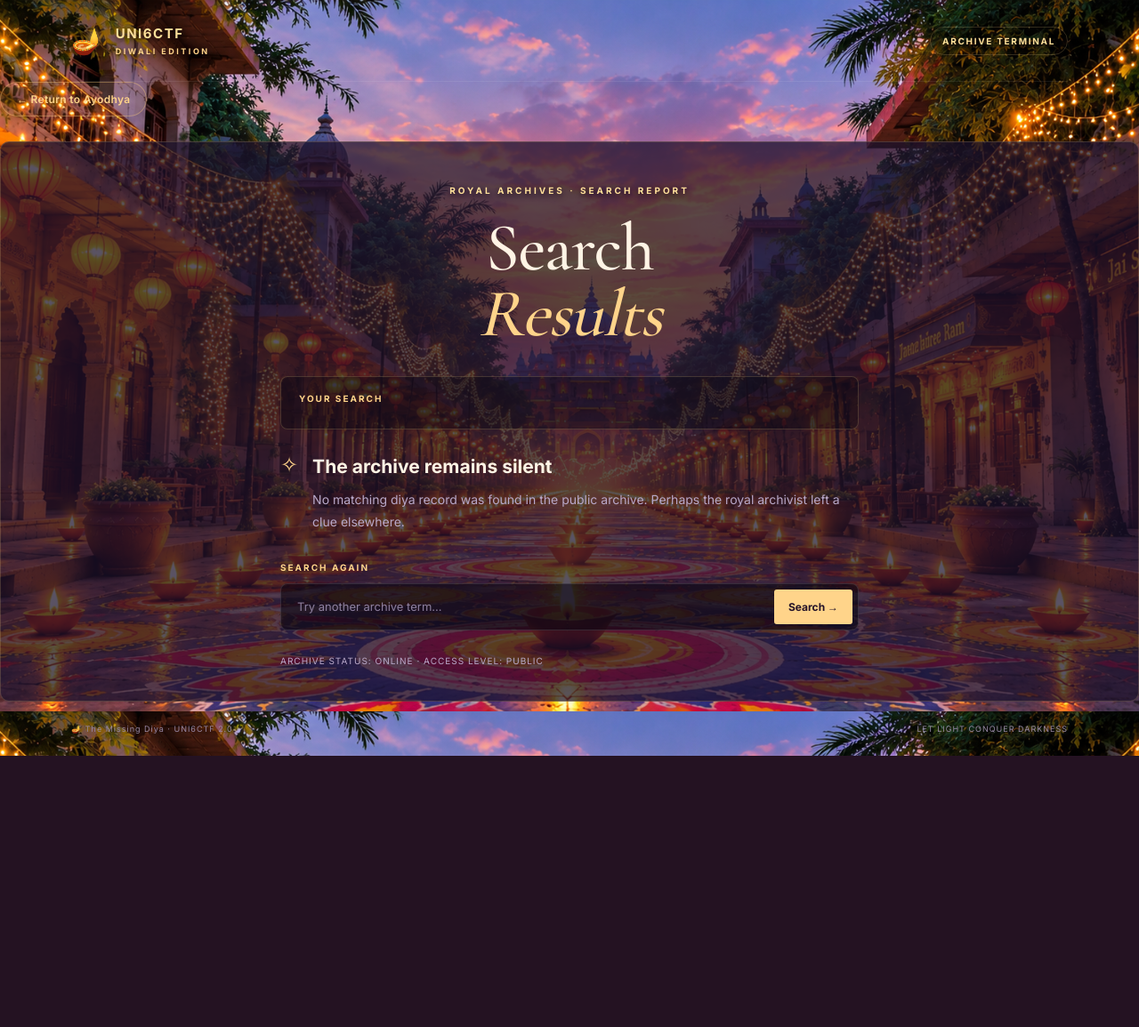
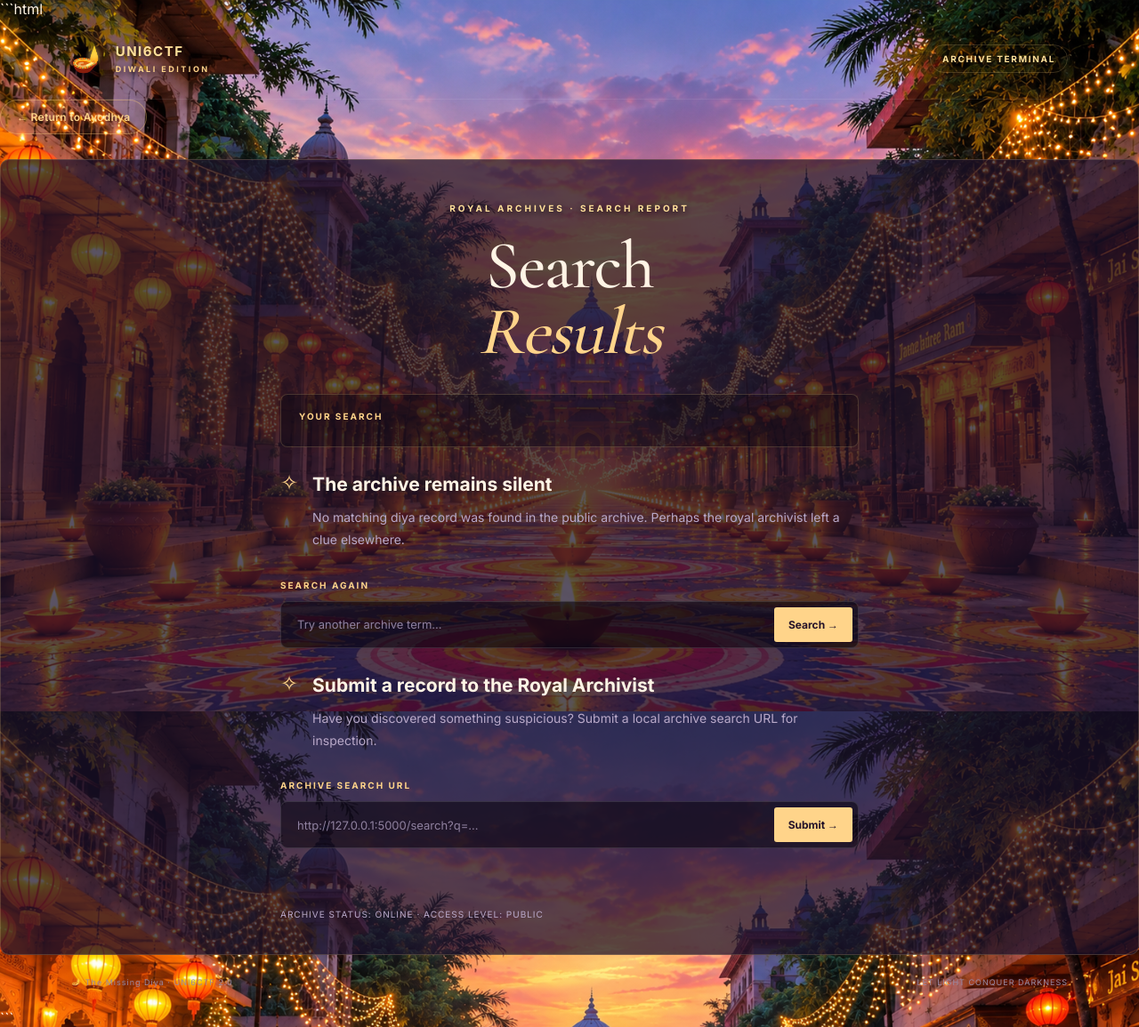
Before and after one commit to RITHISH2402/Missing-Diya, a Flask app: page /search in a window 1280 px wide. Shown: the whole page at 89% size. Before the commit the page ends 850 px from the top, so only its background shows below. Run offline with Flask 3, Linux system fonts and the light colour scheme.

Commit message:
Enhance search page with URL submission form
Added a form for submitting archive search URLs and improved the search functionality.

````diff
--- a/templates/search.html
+++ b/templates/search.html
@@ -1,7 +1,6 @@
+```html
 <!DOCTYPE html>
-
 <html lang="en">
-
 <head>
     <meta charset="UTF-8">
     <meta name="viewport" content="width=device-width, initial-scale=1.0">
@@ -11,8 +10,6 @@
 </head>
 
 <body class="search-page">
-
-
     <header class="topbar search-topbar">
         <a class="brand" href="/">
             <span class="brand-icon">🪔</span>
@@ -21,16 +18,13 @@
                 <small>DIWALI EDITION</small>
             </span>
         </a>
-
         <span class="difficulty">ARCHIVE TERMINAL</span>
     </header>
 
     <main class="search-main">
-
         <a class="back-link" href="/">← Return to Ayodhya</a>
 
         <section class="results-card">
-
             <p class="eyebrow">ROYAL ARCHIVES · SEARCH REPORT</p>
 
             <h1 class="results-title">
@@ -44,10 +38,8 @@
 
             <div class="archive-message">
                 <span class="archive-symbol">✧</span>
-
                 <div class="archive-message-content">
                     <h2>The archive remains silent</h2>
-
                     <p>
                         No matching diya record was found in the public archive.
                         Perhaps the royal archivist left a clue elsewhere.
@@ -56,32 +48,105 @@
             </div>
 
             <form action="/search" method="GET" class="search-again">
-
                 <label for="q">SEARCH AGAIN</label>
-
                 <div class="search-row">
-                    <input id="q" name="q" type="text" maxlength="200" placeholder="Try another archive term..."
-                        required>
-
+                    <input
+                        id="q"
+                        name="q"
+                        type="text"
+                        maxlength="200"
+                        placeholder="Try another archive term..."
+                        required
+                    >
                     <button type="submit">Search →</button>
                 </div>
+            </form>
 
+            <div class="archive-message" style="margin-top: 28px;">
+                <span class="archive-symbol">✧</span>
+                <div class="archive-message-content">
+                    <h2>Submit a record to the Royal Archivist</h2>
+                    <p>
+                        Have you discovered something suspicious?
+                        Submit a local archive search URL for inspection.
+                    </p>
+                </div>
+            </div>
+
+            <form id="report-form" class="search-again">
+                <label for="report-url">ARCHIVE SEARCH URL</label>
+                <div class="search-row">
+                    <input
+                        id="report-url"
+                        name="url"
+                        type="url"
+                        placeholder="http://127.0.0.1:5000/search?q=..."
+                        required
+                    >
+                    <button type="submit">Submit →</button>
+                </div>
             </form>
+
+            <div id="report-result" class="archive-message"
+                 role="status" aria-live="polite" hidden>
+                <div class="archive-message-content">
+                    <h2 id="report-message"></h2>
+                    <p id="report-flag" style="overflow-wrap:anywhere;"></p>
+                </div>
+            </div>
+
+            <script>
+                const reportForm = document.getElementById("report-form");
+                const reportResult = document.getElementById("report-result");
+                const reportMessage = document.getElementById("report-message");
+                const reportFlag = document.getElementById("report-flag");
+
+                reportForm.addEventListener("submit", async (event) => {
+                    event.preventDefault();
+
+                    reportResult.hidden = false;
+                    reportMessage.textContent = "The archivist is inspecting the record...";
+                    reportFlag.textContent = "";
+
+                    try {
+                        const response = await fetch("/report", {
+                            method: "POST",
+                            headers: {
+                                "Content-Type": "application/x-www-form-urlencoded"
+                            },
+                            body: new URLSearchParams({
+                                url: document.getElementById("report-url").value
+                            })
+                        });
+
+                        const data = await response.json();
+
+                        reportMessage.textContent =
+                            data.message || "The archivist could not inspect the record.";
+
+                        if (data.flag) {
+                            reportFlag.textContent = "Flag: " + data.flag;
+                        } else if (!response.ok) {
+                            reportFlag.textContent =
+                                "Request failed (HTTP " + response.status + ").";
+                        }
+                    } catch (error) {
+                        reportMessage.textContent =
+                            "Could not contact the archivist. Please try again.";
+                    }
+                });
+            </script>
 
             <p class="archive-footnote">
                 ARCHIVE STATUS: ONLINE · ACCESS LEVEL: PUBLIC
             </p>
-
         </section>
-
     </main>
 
     <footer class="search-footer">
         <span>🪔 The Missing Diya · UNI6CTF 2.0</span>
         <span>LET LIGHT CONQUER DARKNESS</span>
     </footer>
-
-
 </body>
-
 </html>
+```
````
